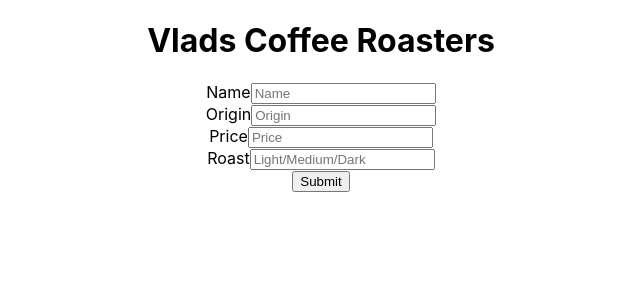
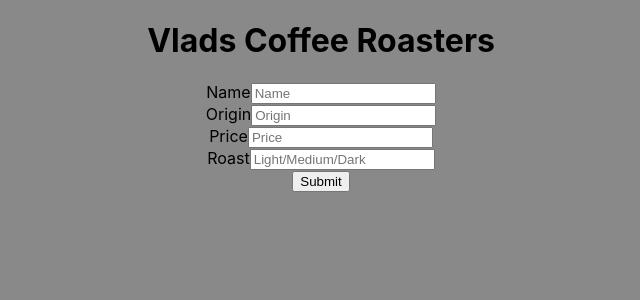
Before and after one commit to yakovdan98/coffee-roaster, a React (Create React App) app: page / in a window 1280 px wide. Shown: the top 300 px of the page, without its empty margins (319-959 px from the left). Built offline with nearby package versions, Linux system fonts and the light colour scheme.

Commit message:
changed styling

```diff
--- a/src/index.css
+++ b/src/index.css
@@ -3,6 +3,7 @@
 @tailwind utilities; */
 
 body {
+  background-color: rgba(0, 0, 0, 0.462);
   margin: 0;
   font-family: -apple-system, BlinkMacSystemFont, 'Segoe UI', 'Roboto', 'Oxygen',
     'Ubuntu', 'Cantarell', 'Fira Sans', 'Droid Sans', 'Helvetica Neue',
```
